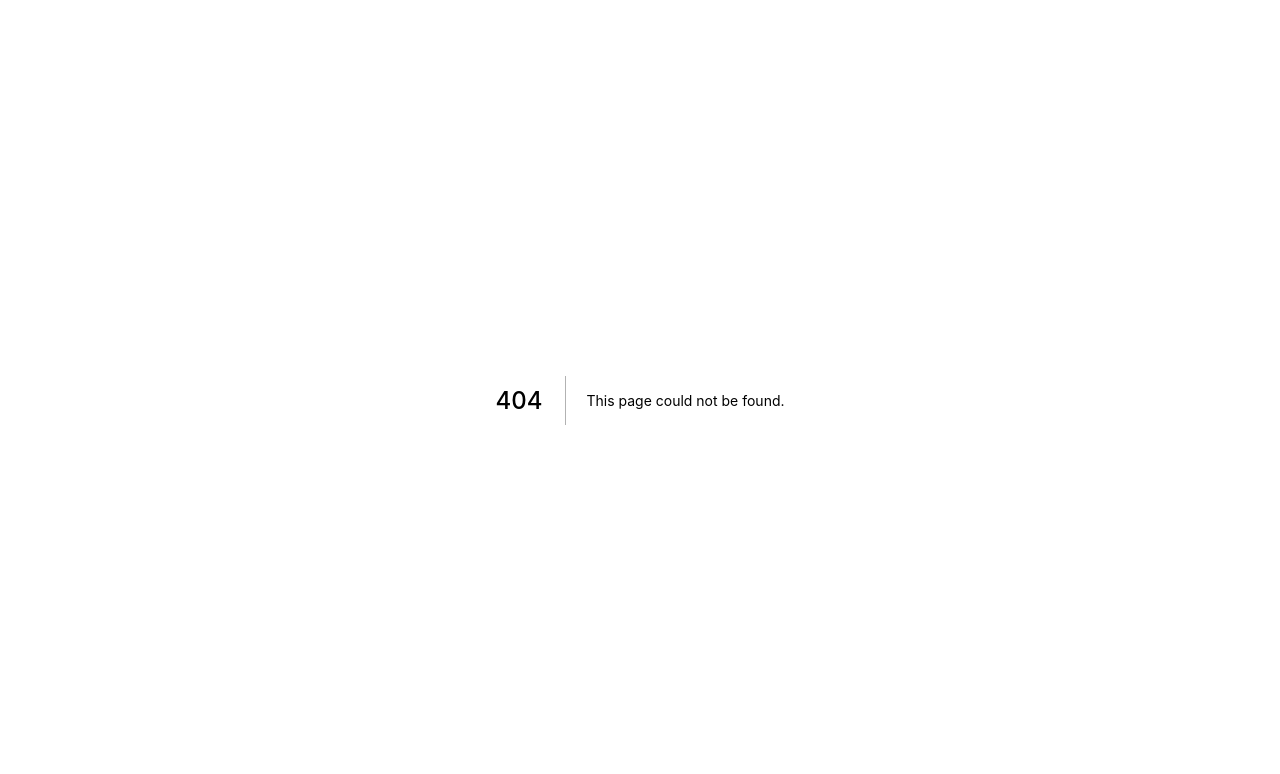
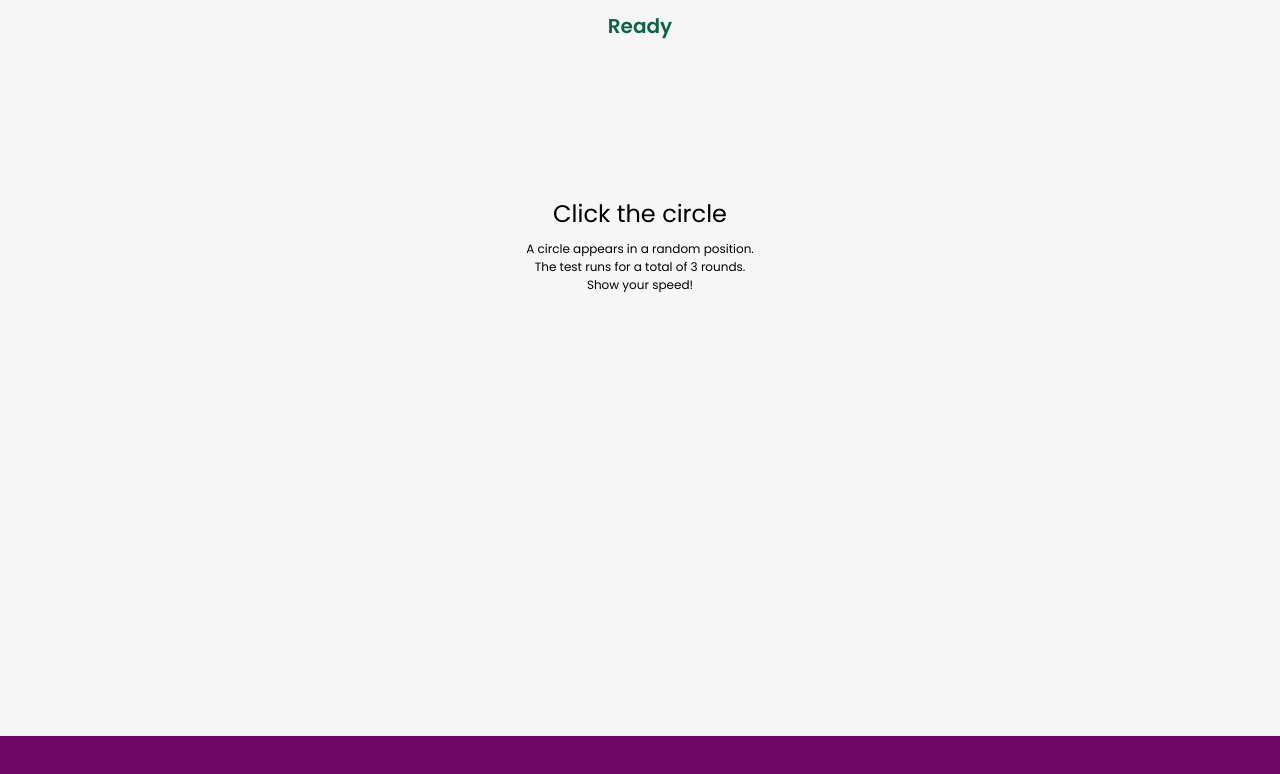
Before and after one commit to Chonim/reaction-speed-test, a Next.js app: page /game in a window 1280 px wide. Before the commit this address had no page. Shown: the top 774 px of the page. Built offline with nearby package versions, Linux system fonts and the light colour scheme.

Commit message:
feat: implement main game

```diff
--- /dev/null
+++ b/pages/game/index.tsx
@@ -0,0 +1,133 @@
+import React, { useState } from "react";
+import styled from "@emotion/styled";
+import { palette } from "@styles/theme";
+import Description from "@components/common/Description";
+import BaseLayout from '@components/common/BaseLayout'
+import Circle from '@components/game/shapes/circle'
+import { useRouter } from "next/router";
+
+const circleSizes = [0, 150, 100, 50];
+const LAST_STAGE_INDEX = 3
+
+const Game = () => {
+  const router = useRouter();
+  const [currentStage, setCurrentStage] = useState(0);
+  // const [currentStage, setCurrentStage] = useState(1);
+  const [isCircleVisible, setIsCircleVisible] = useState(false);
+  // const [isCircleVisible, setIsCircleVisible] = useState(true);
+  const [isCircleClicked, setIsCircleClicked] = useState(false);
+  const [isBackgroundClicked, setIsBackgroundClicked] = useState(false);
+  const [isTimeTakenVisible, setIsTimeTakenVisible] = useState(false);
+  const [timeTaken, setTimeTaken] = useState(0);
+  const [startTime, setStartTime] = useState(new Date());
+  const [endTime, setEndTime] = useState(new Date());
+  const [totalTimeTaken, setTotalTimeTaken] = useState(0)
+
+  const showCircle = () => {
+    setIsBackgroundClicked(false);
+    // const appearanceTime = Math.random() * 5000
+    // FIXME: remove temp logic
+    const appearanceTime = 0;
+    setTimeout(() => {
+      setIsCircleVisible(true);
+    }, appearanceTime);
+    // TODO: start counting
+    setStartTime(new Date());
+  };
+
+  const handleBackgroundClick = () => {
+    if (currentStage === 0) {
+      setCurrentStage(1);
+      showCircle();
+      return;
+    }
+    // wrong area clicked
+    setIsBackgroundClicked(true);
+    // TODO: add reset logic
+    setTimeout(() => {
+      setIsBackgroundClicked(false);
+    }, 50)
+  };
+
+  const handleCircleClick = (
+    event: React.MouseEvent<HTMLDivElement, MouseEvent>
+  ) => {
+    event.stopPropagation();
+    const timeDiff = new Date().getTime() - startTime.getTime();
+    setTimeTaken(timeDiff);
+    setTotalTimeTaken(timeTaken + timeDiff);
+    console.log(timeDiff);
+    setEndTime(new Date());
+    setIsCircleClicked(true);
+    setTimeout(() => {
+      setIsCircleVisible(false);
+      setIsTimeTakenVisible(true);
+    }, 100);
+    setTimeout(() => {
+      if (currentStage === LAST_STAGE_INDEX) {
+        // stop the game
+        // TODO: save total time in store
+        console.log(totalTimeTaken);
+        // open counting page
+        router.push('/counting')
+        return
+      }
+      // open next stage after 3 seconds
+      setCurrentStage(currentStage + 1)
+      setIsTimeTakenVisible(false)
+      showCircle()
+    }, 3000)
+  };
+
+  return (
+    <BaseLayout
+      pageTitle={currentStage === 0 ? "Ready" : `Round ${currentStage}`}
+      handleBackgroundClick={handleBackgroundClick}
+    >
+        {currentStage === 0 && (
+          <DescriptionWrapper>
+            <Description
+              title="Click the circle"
+              sub={`A circle appears in a random position.\nThe test runs for a total of 3 rounds.\nShow your speed!`}
+            />
+          </DescriptionWrapper>
+        )}
+        {currentStage > 0 && isCircleVisible ? (
+          <Circle
+            isCircleClicked={isCircleClicked}
+            size={circleSizes[currentStage]}
+            onClick={(event) => handleCircleClick(event)}
+          />
+        ) : (
+          isTimeTakenVisible && <TimeTaken>{timeTaken}ms</TimeTaken>
+        )}
+        {isBackgroundClicked && <OverLay />}
+    </BaseLayout>
+  );
+};
+
+
+const DescriptionWrapper = styled.div`
+  margin-top: 10rem;
+`;
+
+const OverLay = styled.div`
+  position: fixed;
+  width: 100vw;
+  height: 100vh;
+  background-color: ${palette.orange};
+  opacity: 0.7;
+  top: 0;
+`;
+
+const TimeTaken = styled.p`
+  position: fixed;
+  top: 50%;
+  left: 50%;
+  transform: translate(-50%);
+  color: ${palette.green};
+  font-weight: 600;
+  font-size: 1.25rem;
+`
+
+export default Game;
```
